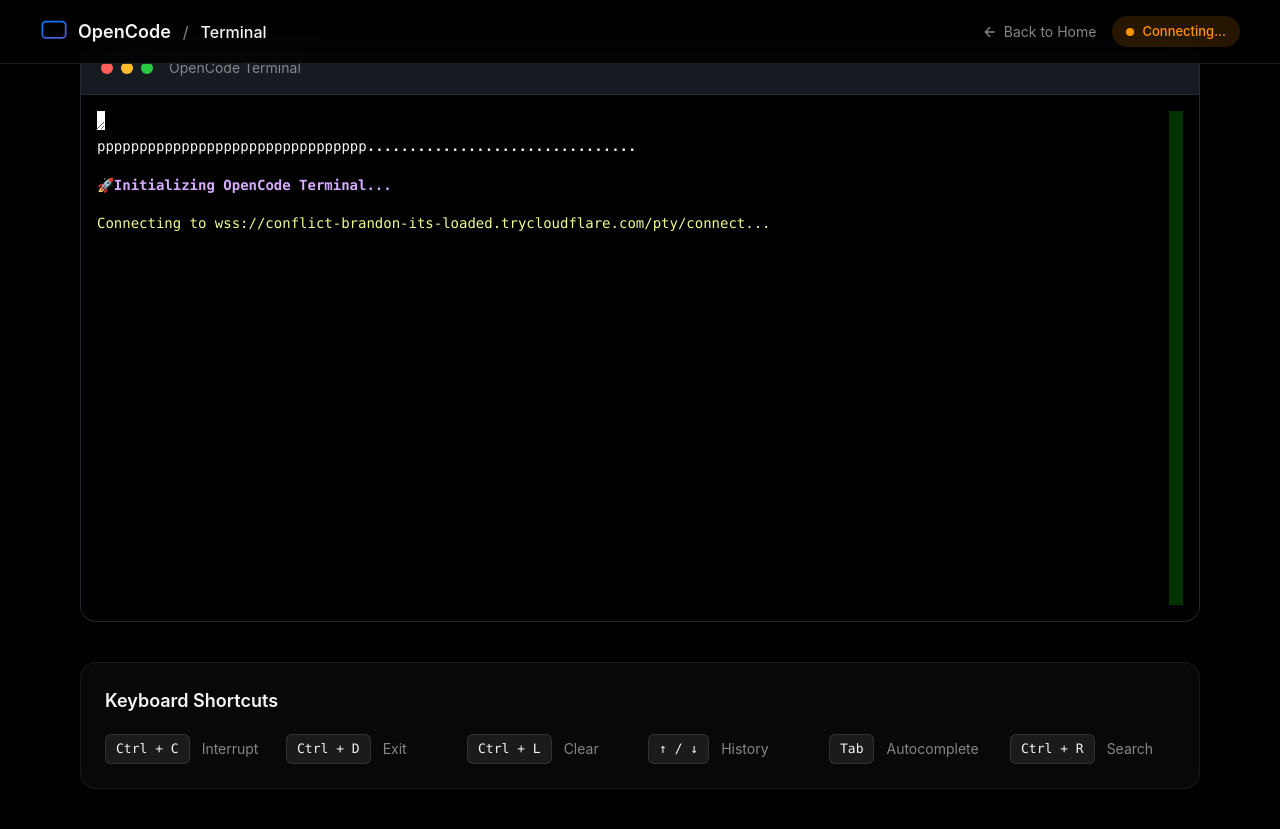
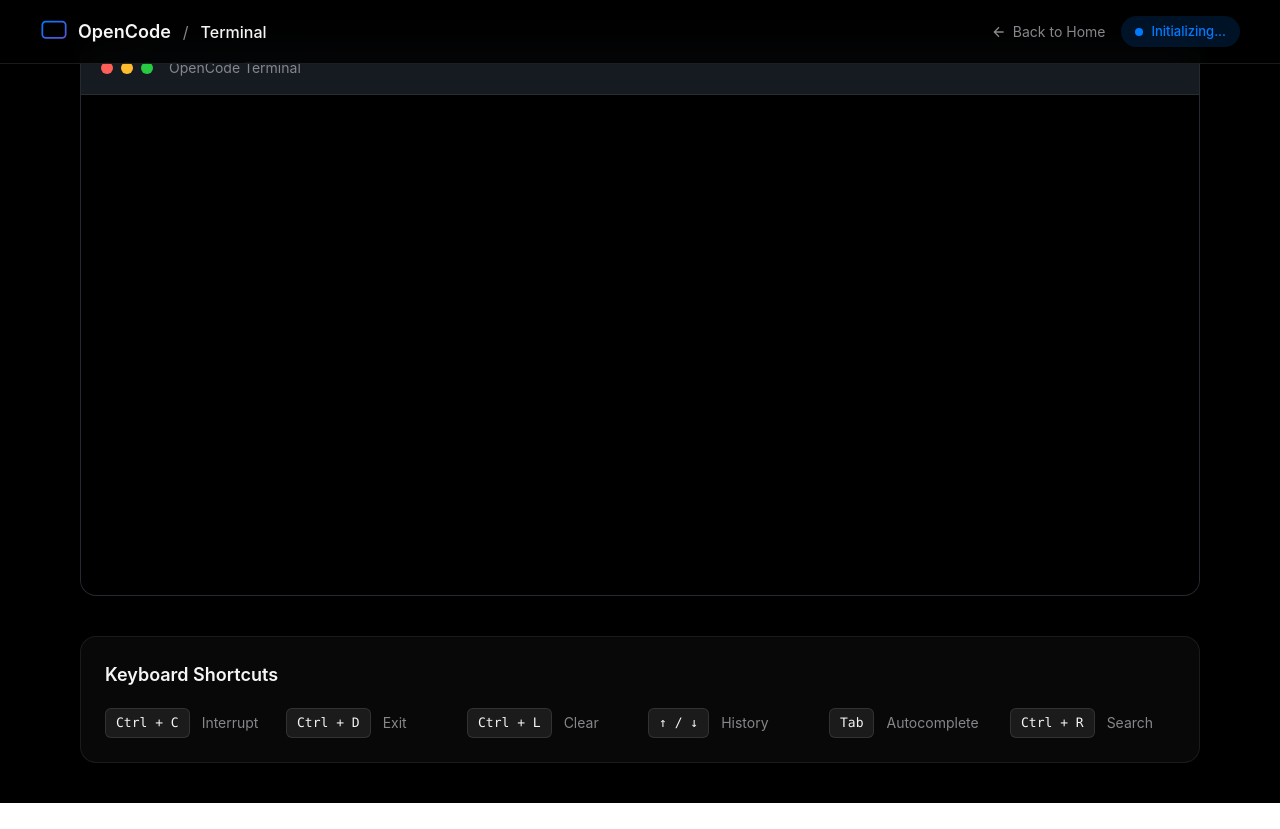
Before and after one commit to tao-shen/opencode-web, a Next.js app: page /terminal in a window 1280 px wide. After the commit the page ends 803 px from the top, so only its background shows below. Built offline with nearby package versions, Linux system fonts and the light colour scheme; no server answers.

Commit message:
Fix: Use opencode.tao-shen.com domain, SSR loading state, hydration fixes

```diff
--- a/src/app/terminal/page.tsx
+++ b/src/app/terminal/page.tsx
@@ -36,11 +36,18 @@
   const terminalRef = useRef<HTMLDivElement>(null)
   const [status, setStatus] = useState('initializing')
   const [terminalLoaded, setTerminalLoaded] = useState(false)
+  const [isClient, setIsClient] = useState(false)
   const termRef = useRef<any>(null)
   const wsRef = useRef<WebSocket | null>(null)
 
+  // Ensure we're on the client side
+  useEffect(() => {
+    setIsClient(true)
+  }, [])
+
   // Dynamically import xterm to avoid SSR issues
   useEffect(() => {
+    if (!isClient || !terminalRef.current) return
     let isMounted = true
 
     const initTerminal = async () => {
@@ -104,8 +111,8 @@
         setTerminalLoaded(true)
         term.write('\r\n\x1b[1;34m🚀 Initializing OpenCode Terminal...\x1b[0m\r\n')
 
-        // Connect via Cloudflare Tunnel (WSS over HTTPS)
-        const tunnelUrl = 'conflict-brandon-its-loaded.trycloudflare.com'
+        // Connect via Cloudflare Tunnel with custom domain
+        const tunnelUrl = 'opencode.tao-shen.com'
         const wsUrl = `wss://${tunnelUrl}/pty/connect`
 
         setStatus('connecting')
@@ -200,6 +207,35 @@
 
   const reconnect = () => {
     window.location.reload()
+  }
+
+  // Show loading state during SSR
+  if (!isClient) {
+    return (
+      <div style={{
+        minHeight: '100vh',
+        backgroundColor: '#000000',
+        display: 'flex',
+        alignItems: 'center',
+        justifyContent: 'center',
+        color: '#F5F5F7',
+        fontFamily: '-apple-system, BlinkMacSystemFont, "SF Pro Text", "SF Pro Display", "Helvetica Neue", sans-serif',
+      }}>
+        <div style={{ textAlign: 'center' }}>
+          <div style={{
+            width: '40px',
+            height: '40px',
+            border: '3px solid rgba(0, 122, 255, 0.2)',
+            borderTopColor: '#007AFF',
+            borderRadius: '50%',
+            animation: 'spin 1s linear infinite',
+            margin: '0 auto 16px',
+          }} />
+          <p style={{ color: '#86868B', fontSize: '14px' }}>Loading terminal...</p>
+          <style>{`@keyframes spin { to { transform: rotate(360deg); } }`}</style>
+        </div>
+      </div>
+    )
   }
 
   return (
```
